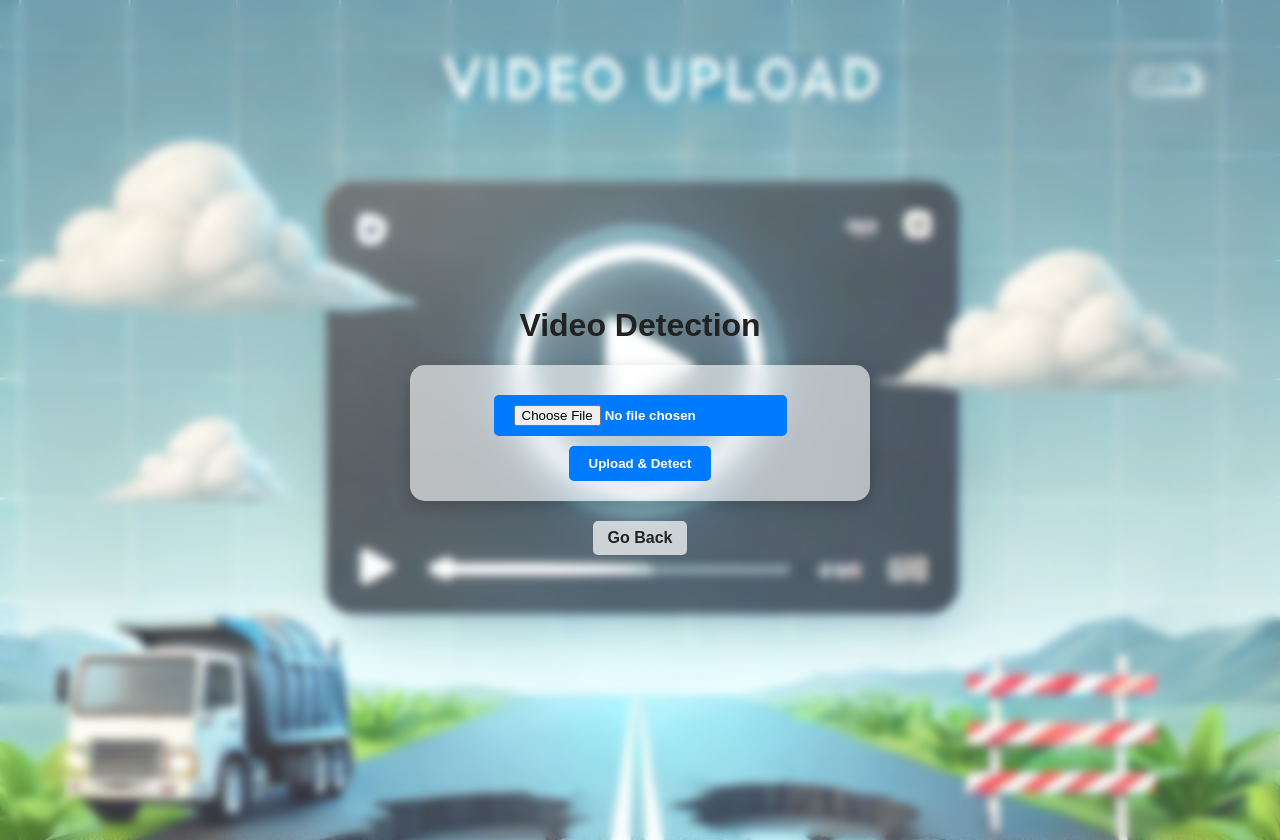
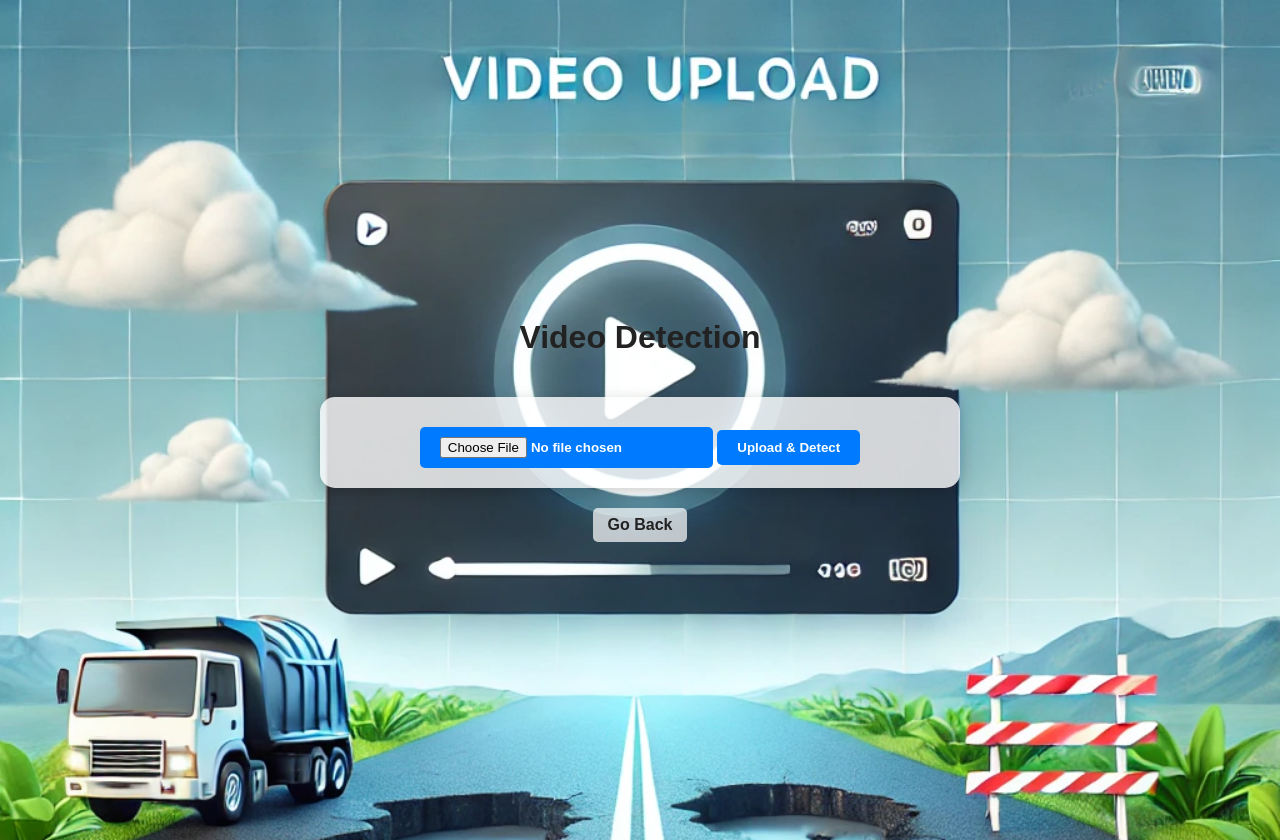
Before and after one commit to aniketsahu7686/Pothole, a Flask app: page /video in a window 1280 px wide. Run offline with Flask 3, Linux system fonts and the light colour scheme.

Commit message:
New ui changes

```diff
--- a/templates/video.html
+++ b/templates/video.html
@@ -5,7 +5,6 @@
     <meta name="viewport" content="width=device-width, initial-scale=1.0">
     <title>Video Detection</title>
     <style>
-        /* Background settings */
         body {
             display: flex;
             min-height: 100vh;
@@ -18,44 +17,26 @@
             padding: 20px;
             flex-direction: column;
             overflow-y: auto;
-            position: relative;
             text-align: center;
         }
 
-        /* Soft overlay for better readability */
-        body::before {
-            content: "";
-            position: absolute;
-            top: 0;
-            left: 0;
+        /* Remove blur effect from videos */
+        form, .video-container {
+            background: rgba(255, 255, 255, 0.8);
+            border-radius: 15px;
+            box-shadow: 0 4px 15px rgba(0, 0, 0, 0.2);
+            padding: 20px;
+            text-align: center;
             width: 100%;
-            height: 100%;
-            background: rgba(255, 255, 255, 0.2); /* Light blur effect */
-            backdrop-filter: blur(5px);
-            z-index: 0;
+            max-width: 600px;
+            position: relative;
+            margin-top: 20px;
         }
 
-        /* Text styling */
         h1, h3 {
-            color: #222; /* Darker text for better contrast */
-            z-index: 2;
+            color: #222;
         }
 
-        /* Form box with glassmorphic effect */
-        form {
-            background: rgba(255, 255, 255, 0.6); /* Transparent white */
-            backdrop-filter: blur(10px); /* Soft blur effect */
-            border-radius: 15px;
-            box-shadow: 0 4px 15px rgba(0, 0, 0, 0.2);
-            padding: 20px 30px;
-            text-align: center;
-            width: 100%;
-            max-width: 400px;
-            position: relative;
-            z-index: 2;
-        }
-
-        /* Input and button styles */
         input[type="file"], button {
             margin-top: 10px;
             padding: 10px 20px;
@@ -72,18 +53,14 @@
             background-color: #0056b3;
         }
 
-        /* Video styling */
         video {
             border: 4px solid #ffffff;
             border-radius: 10px;
             margin-top: 10px;
             width: 100%;
             max-width: 640px;
-            position: relative;
-            z-index: 2;
         }
 
-        /* "Go Back" button */
         a {
             display: inline-block;
             margin-top: 20px;
@@ -94,13 +71,11 @@
             text-decoration: none;
             font-weight: bold;
             transition: background 0.3s ease;
-            z-index: 2;
         }
 
         a:hover {
             background: rgba(255, 255, 255, 1);
         }
-
     </style>
 </head>
 <body>
@@ -111,15 +86,19 @@
     </form>
 
     {% if input_video %}
+        <div class="video-container">
             <h3>Original Video:</h3>
             <video controls>
                 <source src="{{ input_video }}" type="video/mp4">
             </video>
+        </div>
 
+        <div class="video-container">
             <h3>Processed Video:</h3>
             <video controls>
                 <source src="{{ result_video }}" type="video/mp4">
             </video>
+        </div>
     {% endif %}
 
     <a href="/">Go Back</a>
```
Also changed, not shown: templates/image.html (+38 -11 lines), templates/webcam.html (+3 -12 lines). Lines whose indentation alone changed are shown as unchanged.
